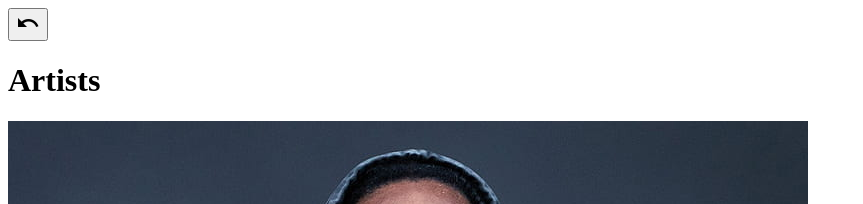
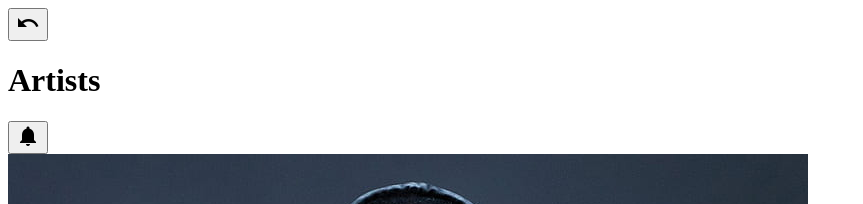
Before and after one commit to DohrMelanie/AttendeeGo, an Angular app in the folder user-frontend/: page /festival-start in a window 1280 px wide. Shown: the top 204 px of the page, without its empty margins (0-863 px from the left). Built offline with nearby package versions, Linux system fonts and the light colour scheme.

Commit message:
added bell and notifications

```diff
--- a/user-frontend/src/app/app.routes.ts
+++ b/user-frontend/src/app/app.routes.ts
@@ -10,6 +10,7 @@ import { SettingsComponent } from './settings/settings.component';
 import { FriendsComponent } from './friends/friends.component';
 import { FindFriendsComponent } from './find-friends/find-friends.component';
 import { TimetableComponent } from './timetable/timetable.component';
+import { NotificationsComponent } from './notifications/notifications.component';
 
 export const routes: Routes = [
   { path: '', redirectTo: '/start-page', pathMatch: 'full' },
@@ -23,5 +24,6 @@ export const routes: Routes = [
   { path: 'settings', component: SettingsComponent },
   { path: 'friends', component: FriendsComponent },
   { path: 'find-friends', component: FindFriendsComponent },
-  { path: 'timetable', component: TimetableComponent }
+  { path: 'timetable', component: TimetableComponent },
+  { path: 'notifications', component: NotificationsComponent }
 ];
--- /dev/null
+++ b/user-frontend/src/app/bell/bell.component.html
@@ -0,0 +1,3 @@
+<button (click)="navigateTo('notifications')" class="w-10 h-10 rounded-full flex items-center justify-center shadow-lg m-2">
+  <span class="material-icons text-2xl">notifications</span>
+</button>
--- /dev/null
+++ b/user-frontend/src/app/bell/bell.component.ts
@@ -0,0 +1,16 @@
+import { Component, inject } from '@angular/core';
+import { Router } from '@angular/router';
+
+@Component({
+  selector: 'app-bell',
+  standalone: true,
+  imports: [],
+  templateUrl: './bell.component.html',
+  styleUrl: './bell.component.css'
+})
+export class BellComponent {
+  protected router = inject(Router);
+  navigateTo(path: string) {
+    this.router.navigate(['/' + path]);
+  }
+}
--- a/user-frontend/src/app/festival-start/festival-start.component.html
+++ b/user-frontend/src/app/festival-start/festival-start.component.html
@@ -1,9 +1,12 @@
-<button (click)="back()" class="w-10 h-10 rounded-full flex items-center justify-center shadow-lg m-2">
-  <span class="material-icons text-2xl">undo</span>
-</button>
+<div class="flex items-center justify-between p-2">
+  <button (click)="back()" class="w-10 h-10 rounded-full flex items-center justify-center shadow-lg m-2">
+    <span class="material-icons text-2xl">undo</span>
+  </button>
+  <h1 class="text-2xl font-bold mt-2">Artists</h1>
+  <app-bell></app-bell>
+</div>
 
-<div class="p-4">
-  <h1 class="text-2xl font-bold">Artists</h1>
+<div class="p-2">
   <div class="mt-4 space-y-4">
     @for (artist of artists; track $index) {
       <div class="relative rounded-lg overflow-hidden">
--- a/user-frontend/src/app/festival-start/festival-start.component.ts
+++ b/user-frontend/src/app/festival-start/festival-start.component.ts
@@ -1,11 +1,12 @@
 import { Component, inject } from '@angular/core';
 import { NavbarFestivalComponent } from "../navbar-festival/navbar-festival.component";
 import { Router } from '@angular/router';
+import { BellComponent } from '../bell/bell.component';
 
 @Component({
   selector: 'app-festival-start',
   standalone: true,
-  imports: [NavbarFestivalComponent],
+  imports: [NavbarFestivalComponent, BellComponent],
   templateUrl: './festival-start.component.html',
   styleUrl: './festival-start.component.css'
 })
@@ -19,8 +20,6 @@ export class FestivalStartComponent {
     { name: 'PLAYBOI CARTI', image: 'artistsFestival/carti.png' }
   ];
 
-
-
   back() {
     this.router.navigate(['/']);
   }
--- /dev/null
+++ b/user-frontend/src/app/notifications/notifications.component.html
@@ -0,0 +1 @@
+<app-navbar-festival class="fixed bottom-0 w-full"></app-navbar-festival>
```
Also changed, not shown: user-frontend/src/app/notifications/notifications.component.ts (added, +13 -0 lines), user-frontend/src/app/bell/bell.component.css (added), user-frontend/src/app/notifications/notifications.component.css (added).
